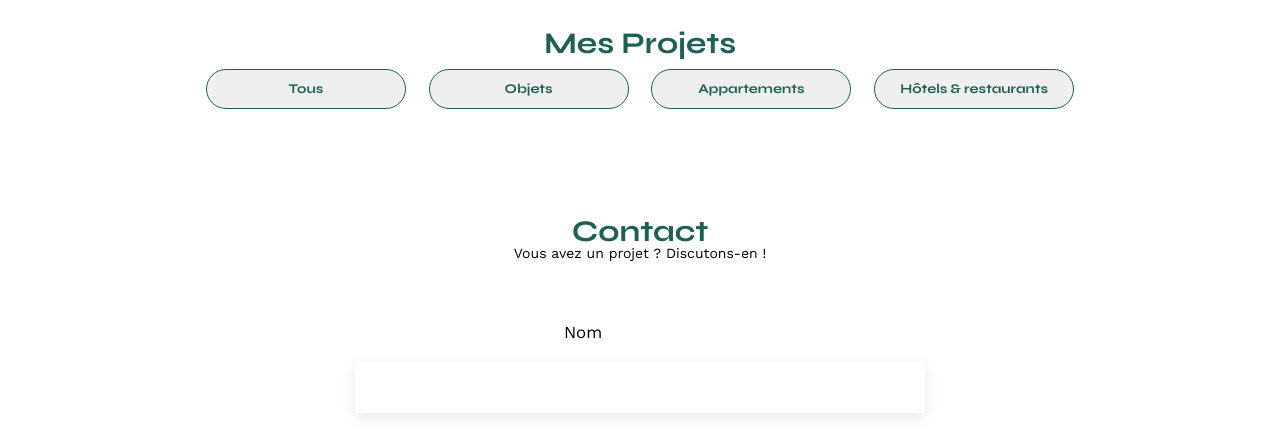
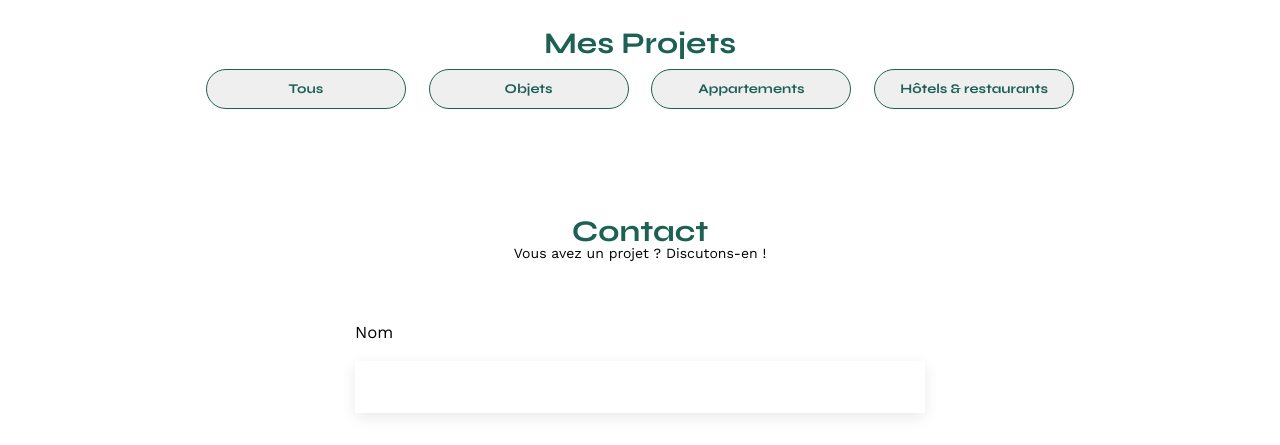
Before and after one commit to VivieRn/Creer-une-page-web-dynamique-avec-JavaScript, a plain HTML site: page Portfolio-architecte-sophie-bluel/FrontEnd/index.html in a window 1280 px wide. Shown: the part 507-952 px from the top of the page. Drawn offline with nearby package versions, Linux system fonts and the light colour scheme; no server answers.

Commit message:
Correction du style CSS de la partie contact de l'index

```diff
--- a/Portfolio-architecte-sophie-bluel/FrontEnd/assets/style.css
+++ b/Portfolio-architecte-sophie-bluel/FrontEnd/assets/style.css
@@ -194,6 +194,8 @@ margin: auto;
 }
 #contact label {
 	margin: 2em 0 1em 0;
+	width: 100%;
+	justify-content: left;
 }
 #contact textarea {
 	border: none;
```
